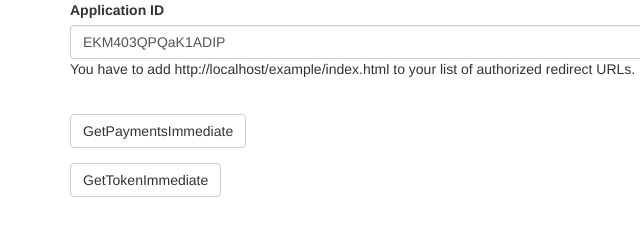
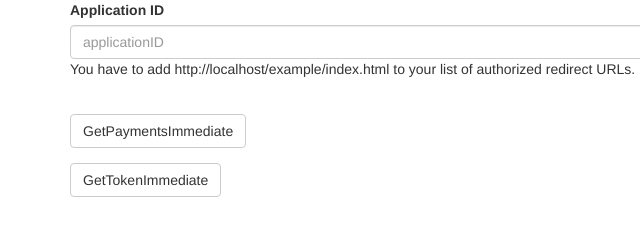
Before and after one commit to monetizejs/monetize.js, a website: page example/index.html in a window 1280 px wide. Shown: the top 229 px of the page, 0-640 px from the left. Drawn offline with nearby package versions, Linux system fonts and the light colour scheme.

Commit message:
Prepare release

```diff
--- a/example/index.html
+++ b/example/index.html
@@ -9,7 +9,7 @@
 <div class="container">
     <div class="form-group">
         <label for="applicationId">Application ID</label>
-        <input class="form-control" id="applicationID" placeholder="applicationID" value="EKM403QPQaK1ADIP">
+        <input class="form-control" id="applicationID" placeholder="applicationID">
         <p>You have to add <span class="url"></span> to your list of authorized redirect URLs.</p>
     </div>
     <br>
```
Also changed, not shown: README.md.
